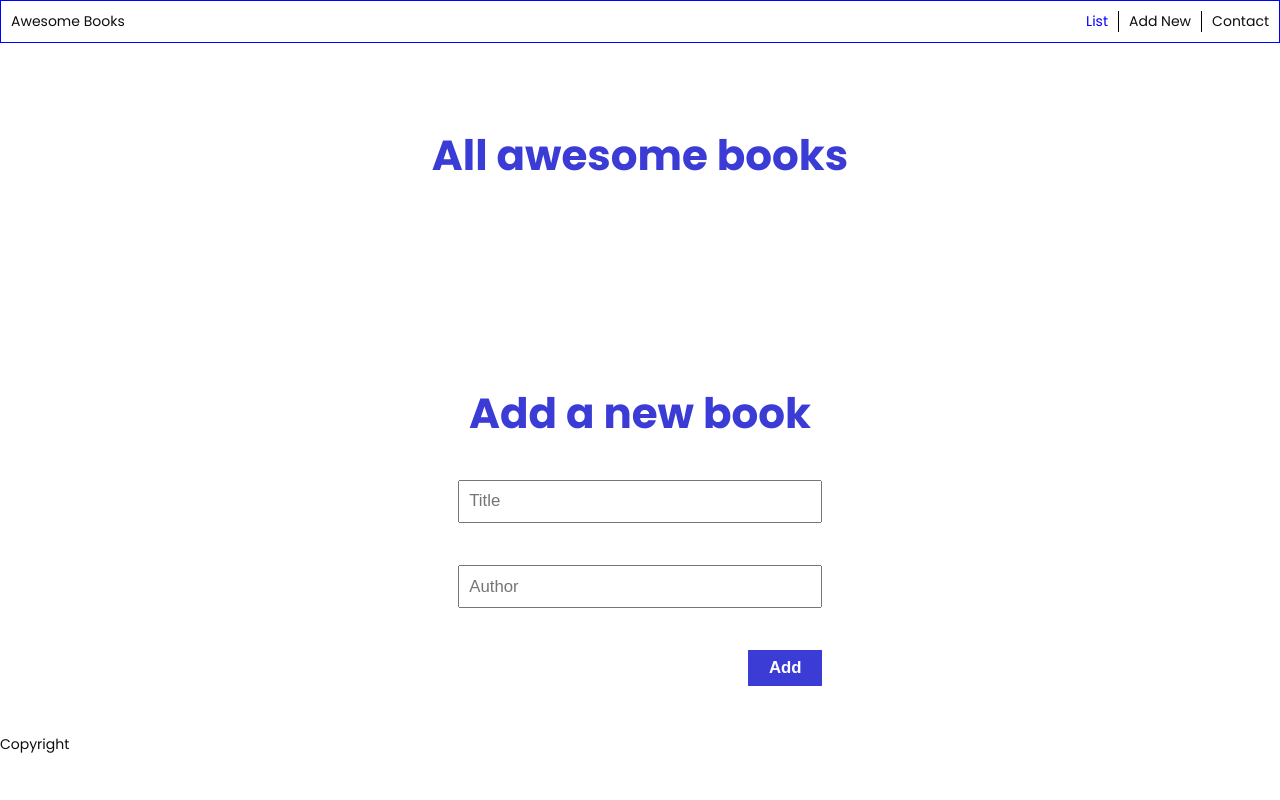
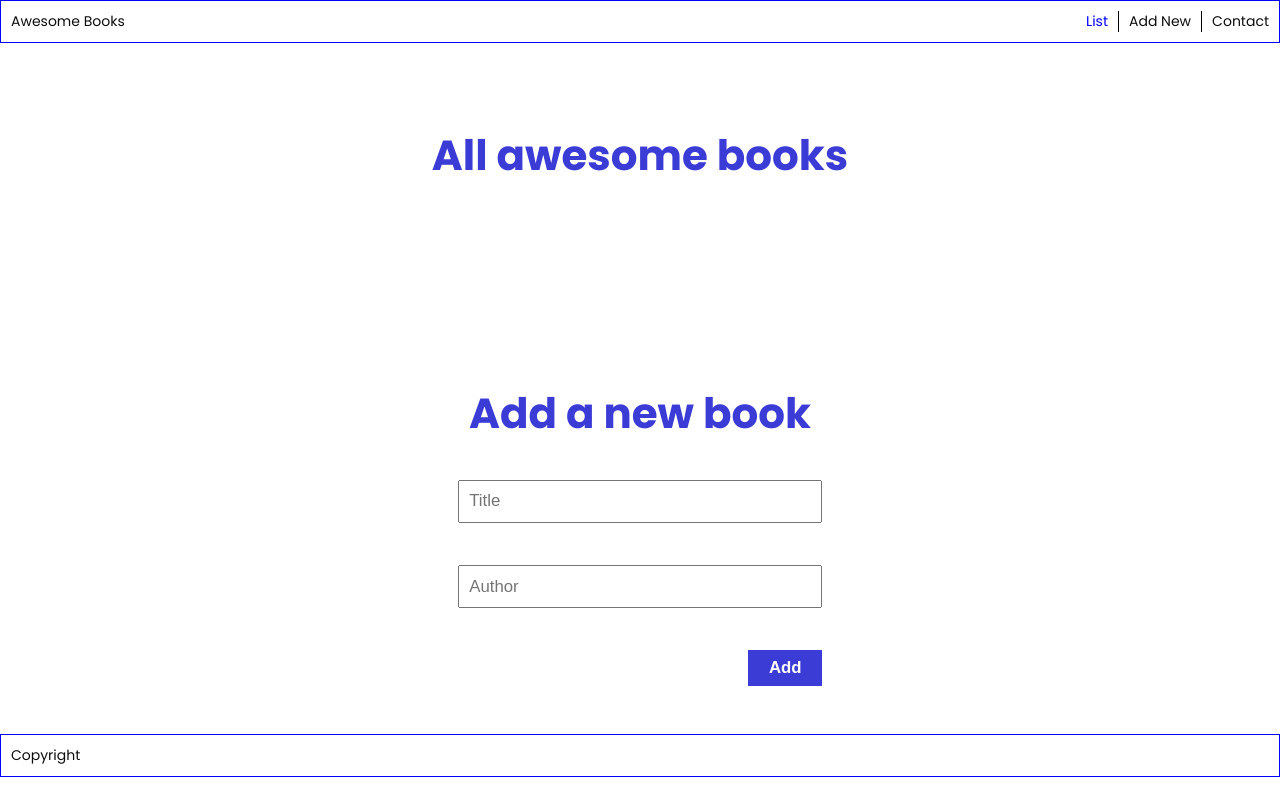
Before and after one commit to NitBravoA92/project-awesome-books, a website: page index.html in a window 1280 px wide. Drawn offline with Linux system fonts and the light colour scheme.

Commit message:
Add css styles for the footer section

```diff
--- a/sources/style.css
+++ b/sources/style.css
@@ -41,6 +41,11 @@ header {
 
 ul {
   list-style: none;
+}
+
+footer {
+  border: 1px solid blue;
+  padding: 10px 10px;
 }
 
 #nav-section {
```
